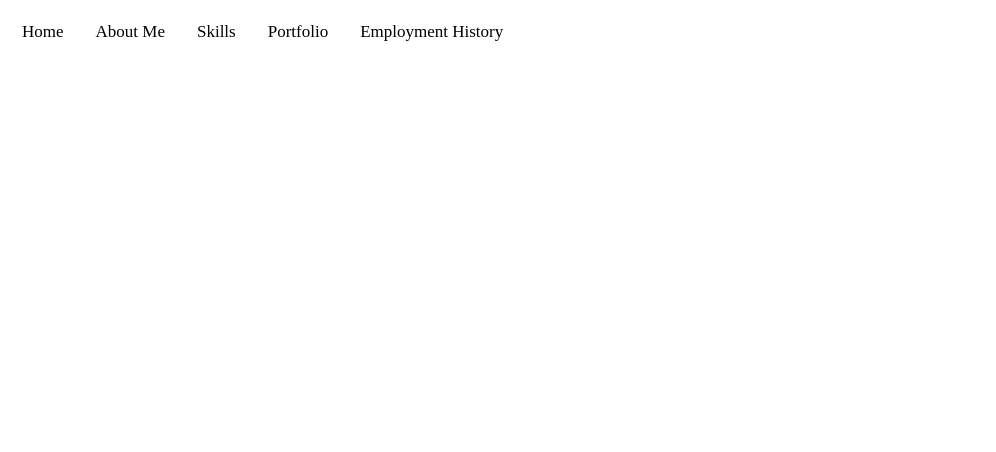
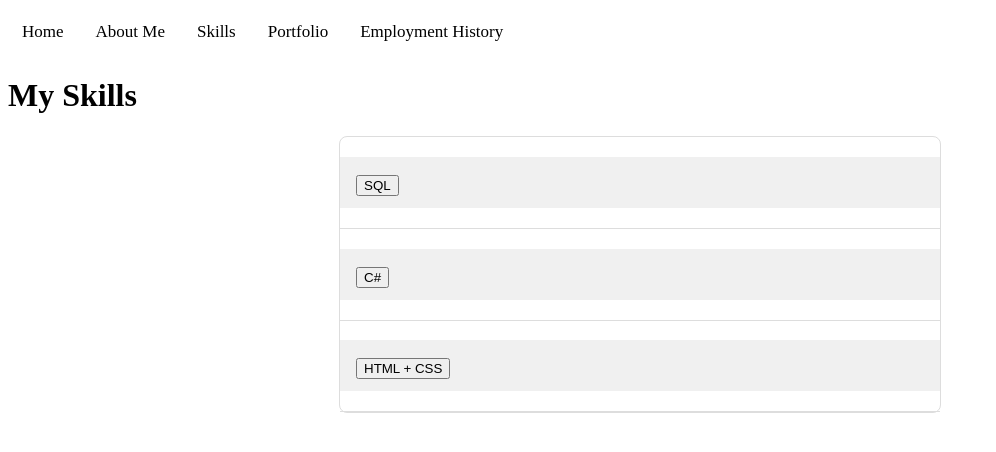
Before and after one commit to racmrob/racmrob.github.io, a plain HTML site: page SkillSets.html in a window 1280 px wide. Shown: the whole page, without its empty margins (0-996 px from the left). Drawn offline with Linux system fonts and the light colour scheme.

Commit message:
various changes

```diff
--- a/SkillSets.html
+++ b/SkillSets.html
@@ -11,3 +11,38 @@
     <a class="pill-item" href="Projects.html">Portfolio</a>
     <a class="pill-item" href="EmploymentHistory.html">Employment History</a>
 </div>
+
+<h1>My Skills</h1>
+
+<div class="accordion accordion-flush" id="accordionFlushExample">
+    <div class="accordion-item">
+        <h2 class="accordion-header">
+            <button class="accordion-button collapsed" type="button" data-bs-toggle="collapse" data-bs-target="#flush-collapseOne" aria-expanded="false" aria-controls="flush-collapseOne">
+                SQL
+            </button>
+        </h2>
+        <div id="flush-collapseOne" class="accordion-collapse collapse" data-bs-parent="#accordionFlushExample">
+            <div class="accordion-body"> I can do queries on SQL server and also know how to create databases/ generate data. </div>
+        </div>
+    </div>
+    <div class="accordion-item">
+        <h2 class="accordion-header">
+            <button class="accordion-button collapsed" type="button" data-bs-toggle="collapse" data-bs-target="#flush-collapseTwo" aria-expanded="false" aria-controls="flush-collapseTwo">
+                C#
+            </button>
+        </h2>
+        <div id="flush-collapseTwo" class="accordion-collapse collapse" data-bs-parent="#accordionFlushExample">
+            <div class="accordion-body"> I have basic C# skills from taking two coding classes. </div>
+        </div>
+    </div>
+    <div class="accordion-item">
+        <h2 class="accordion-header">
+            <button class="accordion-button collapsed" type="button" data-bs-toggle="collapse" data-bs-target="#flush-collapseThree" aria-expanded="false" aria-controls="flush-collapseThree">
+                HTML + CSS
+            </button>
+        </h2>
+        <div id="flush-collapseThree" class="accordion-collapse collapse" data-bs-parent="#accordionFlushExample">
+            <div class="accordion-body"> I can create simple websites using HTML and CSS files. </div>
+        </div>
+    </div>
+</div>
--- a/StyleSheet.css
+++ b/StyleSheet.css
@@ -72,3 +72,40 @@ body
 .hidden {
     display: none;
 }
+
+
+
+
+
+.accordion {
+    border: 1px solid #ddd;
+    border-radius: 8px;
+    max-width: 600px;
+    margin: 0 auto;
+}
+
+.accordion-item {
+    border-bottom: 1px solid #ddd;
+}
+
+.accordion-header {
+    padding: 12px 16px;
+    background-color: #f0f0f0;
+    cursor: pointer;
+    font-weight: bold;
+    transition: background-color 0.3s ease;
+}
+
+    .accordion-header:hover {
+        background-color: #e2e6ea;
+    }
+
+.accordion-body {
+    display: none;
+    padding: 12px 16px;
+    background-color: #fff;
+}
+
+.accordion-header.active + .accordion-body {
+    display: block;
+}
```
Also changed, not shown: About.html (+5 -3 lines), Projects.html (+10 -0 lines), index.html (+1 -1 lines), Script1.js (line endings or trailing spaces).
